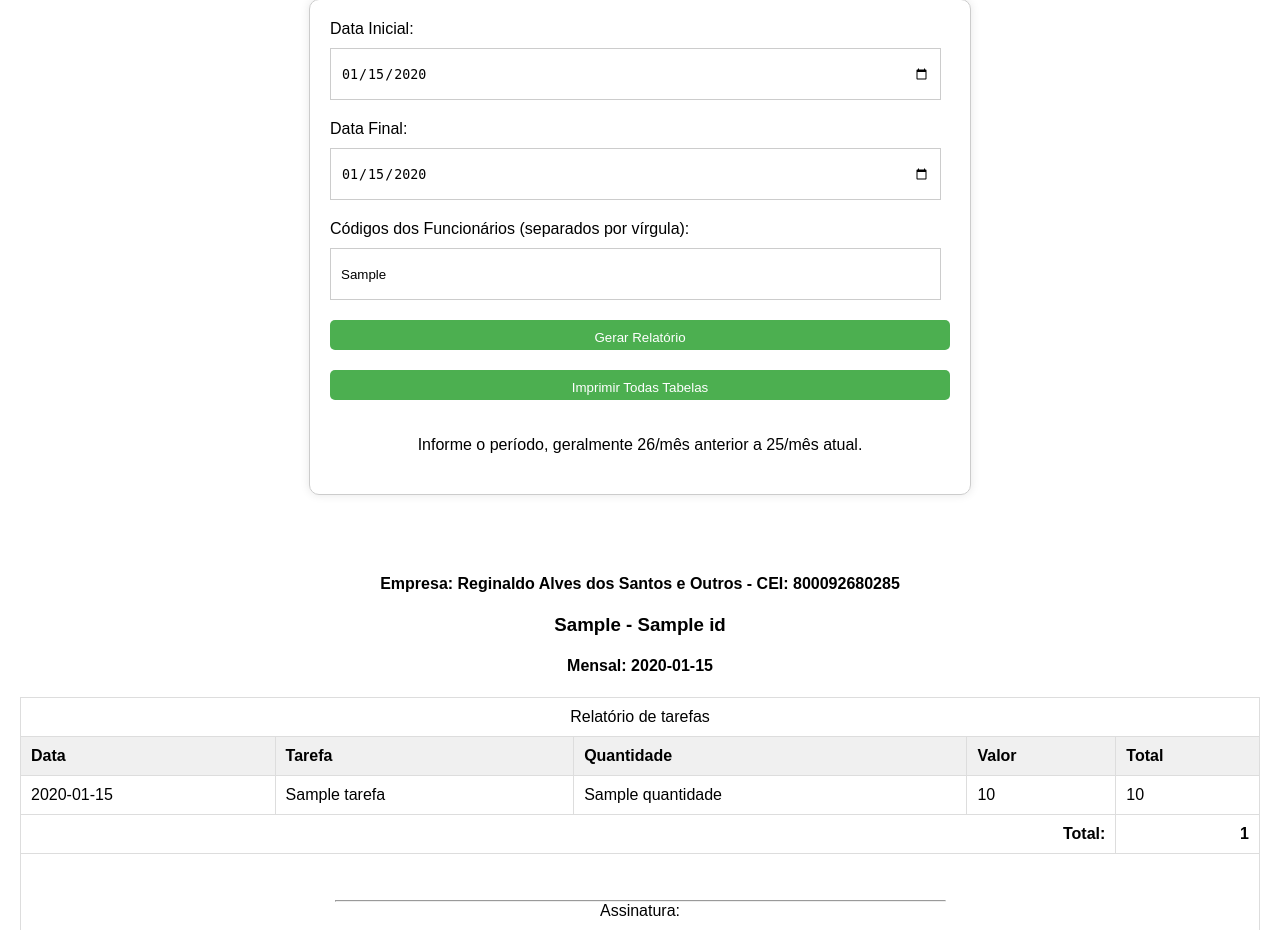
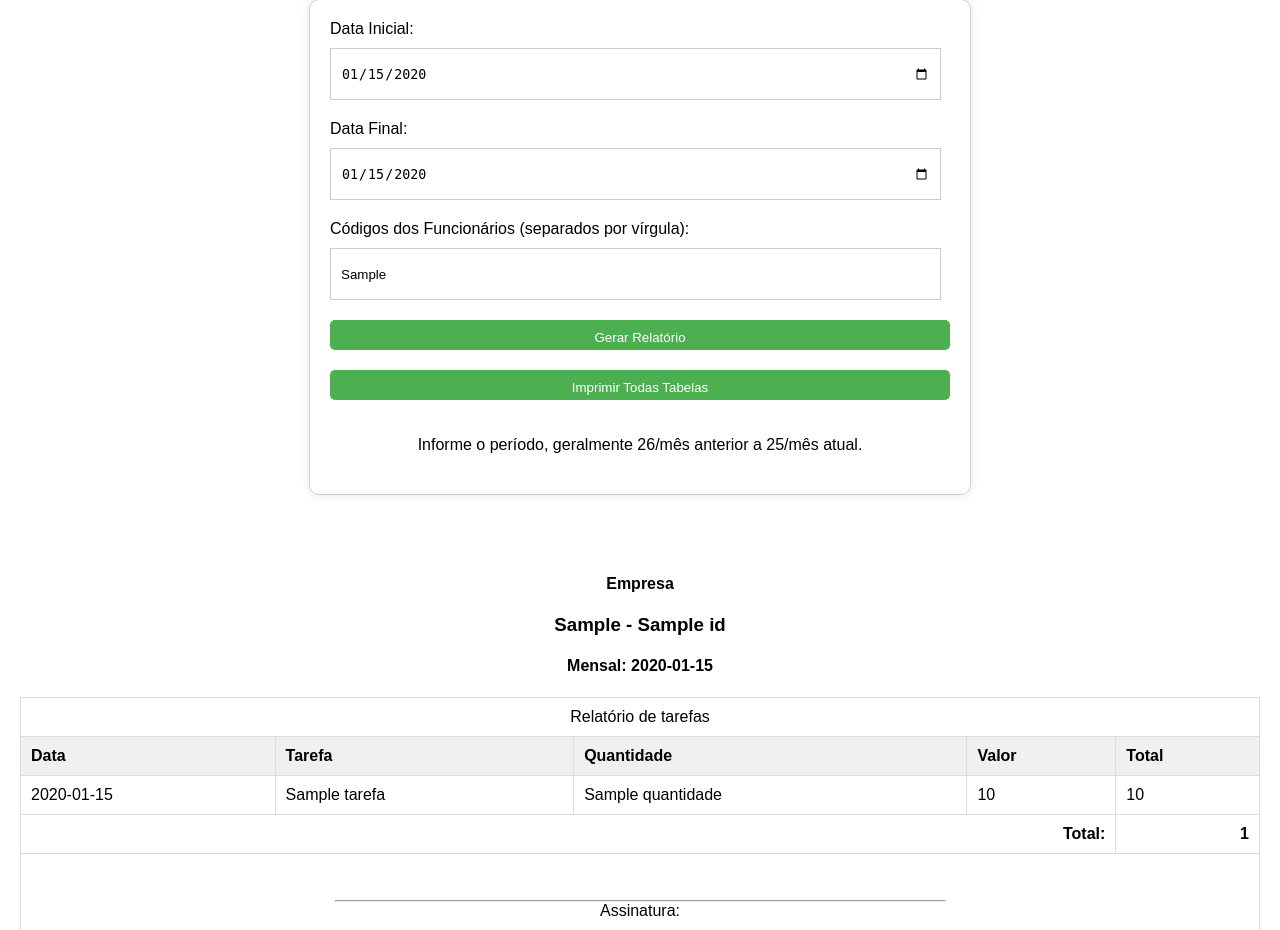
Before and after one commit to CaioSam/SCI, a Flask app: template templates/relatorio.html in a window 1280 px wide. Shown: the part 99-1029 px from the top of the page. Run offline with Flask 3, Linux system fonts and the light colour scheme; the template is opened without the code that fills it: most values are stand-ins (such as "Sample title", 1, 10 or a date in 2020); some libraries are stand-ins or nearby versions.

Commit message:
atualizacao7

```diff
--- a/templates/relatorio.html
+++ b/templates/relatorio.html
@@ -99,7 +99,7 @@
             <table id="{{ funcionario_codigo }}" border="1" style="width: 100%; border-collapse: collapse;">
                 <thead>
                 <caption>
-                    <h4>Empresa: Reginaldo Alves dos Santos e Outros - CEI: 800092680285</h4>
+                    <h4>Empresa</h4>
                     <h3>{{funcionario_codigo}} - {{ funcionario_tarefas[0]['nome_completo'] }}</h3>
                     <h4>Mensal: {{ data_final.strftime('%m/%Y') }}</h4>
                     <td colspan="5" style="text-align: center;">Relatório de tarefas</td></caption> <tr>
```
